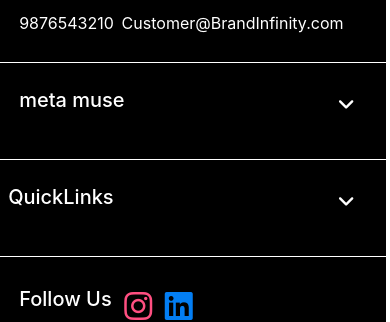
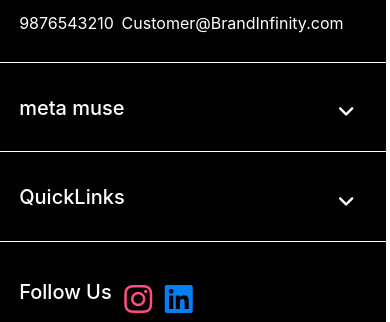
Before and after one commit to Rupam-B/Appscrip-task-Rupam, a React (Create React App) app: page / in a window 390 px wide. Shown: the part 766-1088 px from the top of the page. Built offline with nearby package versions, Linux system fonts and the light colour scheme; no server answers.

Commit message:
footer modified 10

```diff
--- a/src/components/Footer/FooterStyle.css
+++ b/src/components/Footer/FooterStyle.css
@@ -133,7 +133,7 @@
     }
 
     .Footter-sub-bottom-div-one{
-        padding: 2vh 8vw 8vw 5vw;
+        padding: 2vh 8vw 1vh 5vw;
         display: flex;
         justify-content: space-between;
         padding-right: 8vw;
@@ -150,7 +150,7 @@
         left: 0;
     }
     .Footter-sub-bottom-div-two{
-        padding: 2vh 5vw 8vw 1vh;
+        padding: 2vh 5vw 1vh 5vw;
         display: flex;
         justify-content: space-between;
         padding-right: 8vw;
```
